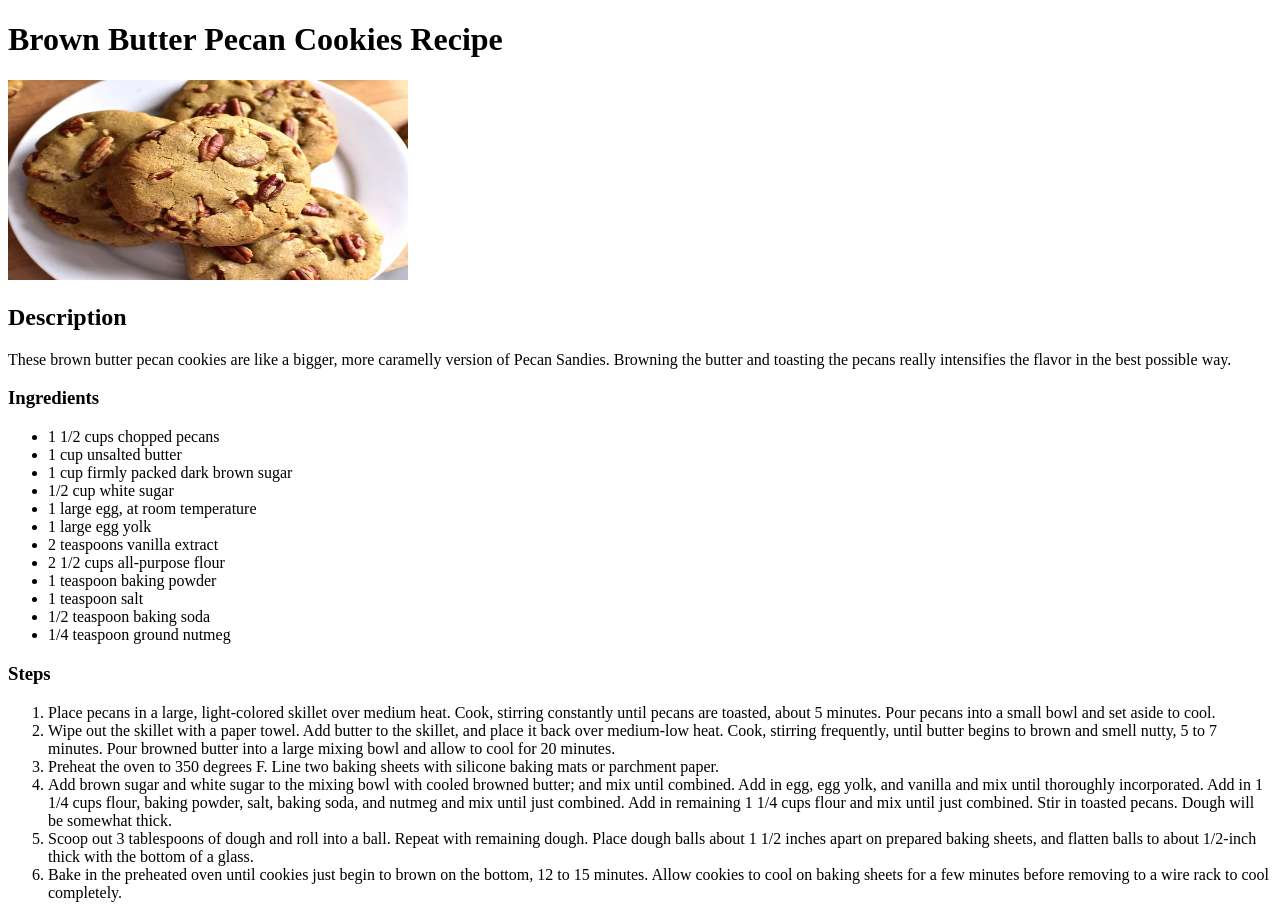
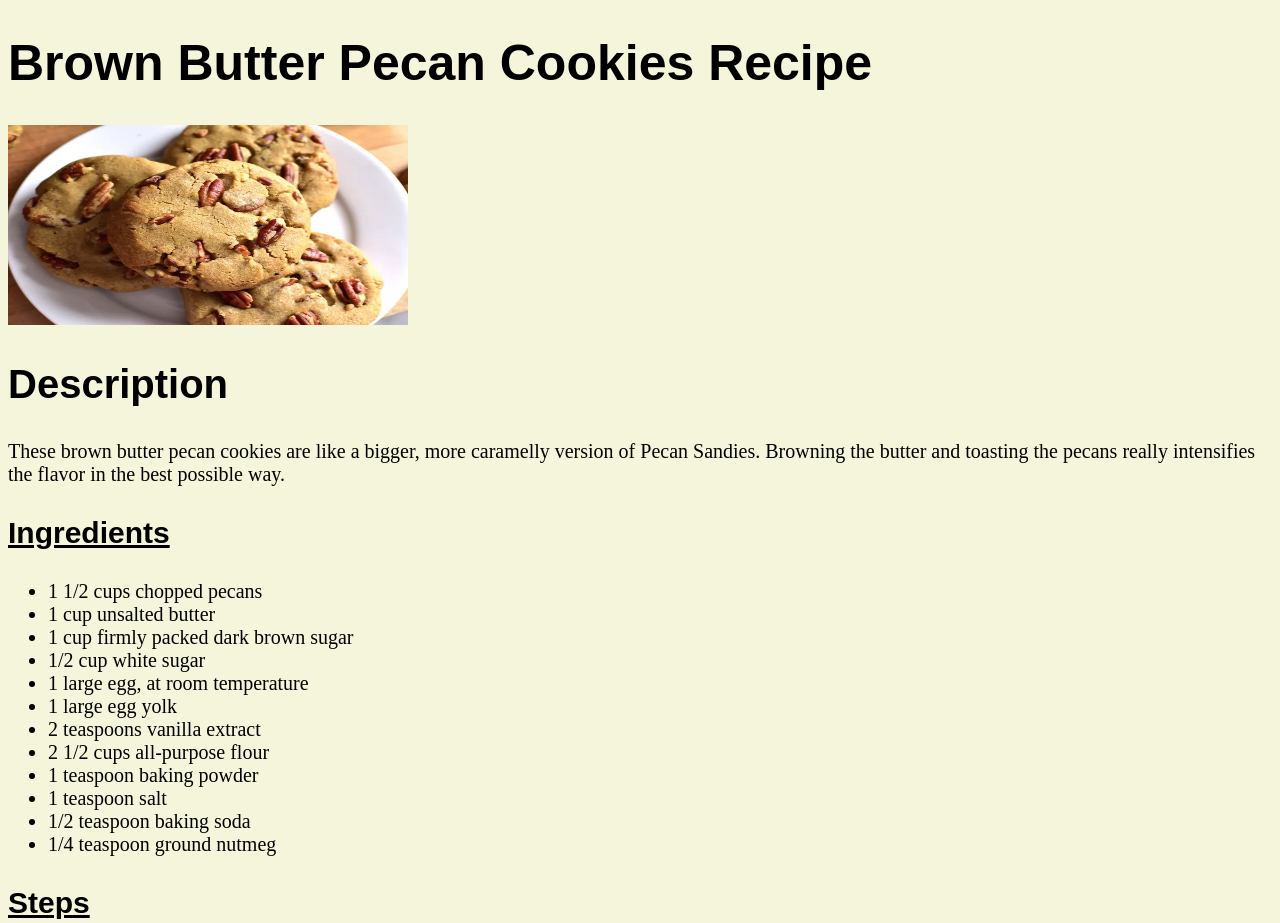
Before and after one commit to Kaven97/odin-recipes, a plain HTML site: page recipes/brownbutterpecancookies.html in a window 1280 px wide. Shown: the top 923 px of the page. Drawn offline with Linux system fonts and the light colour scheme.

Commit message:
Added css styling to the recipe

```diff
--- a/recipes/brownbutterpecancookies.html
+++ b/recipes/brownbutterpecancookies.html
@@ -3,6 +3,7 @@
     <head>
         <meta charset="UTF-8">
         <title>Brown Butter Pecan Cookies Recipe</title>
+        <link rel="stylesheet" href="/style.css">
     </head>
     <body>
         <h1>Brown Butter Pecan Cookies Recipe</h1>
@@ -39,6 +40,6 @@
                 Place dough balls about 1 1/2 inches apart on prepared baking sheets, and flatten balls to about 1/2-inch thick with the bottom of a glass.</li>
             <li>Bake in the preheated oven until cookies just begin to brown on the bottom, 12 to 15 minutes.
                 Allow cookies to cool on baking sheets for a few minutes before removing to a wire rack to cool completely.</li>
-        <ol>
+        </ol>
         </body>
 </html>
--- /dev/null
+++ b/style.css
@@ -0,0 +1,21 @@
+h1,h2,h3{
+    font-size:50px;
+    font-family: Arial, Helvetica, sans-serif;
+}
+
+h2{
+    font-size:40px;
+}
+
+h3{
+    font-size:30px;
+    text-decoration:underline;
+}
+
+li,p{
+    font-size:20px;
+}
+
+html{
+    background-color:beige;
+}
```
Also changed, not shown: index.html (+1 -0 lines), recipes/eggsalad.html (+2 -1 lines), recipes/friedchicken.html (+2 -1 lines).
